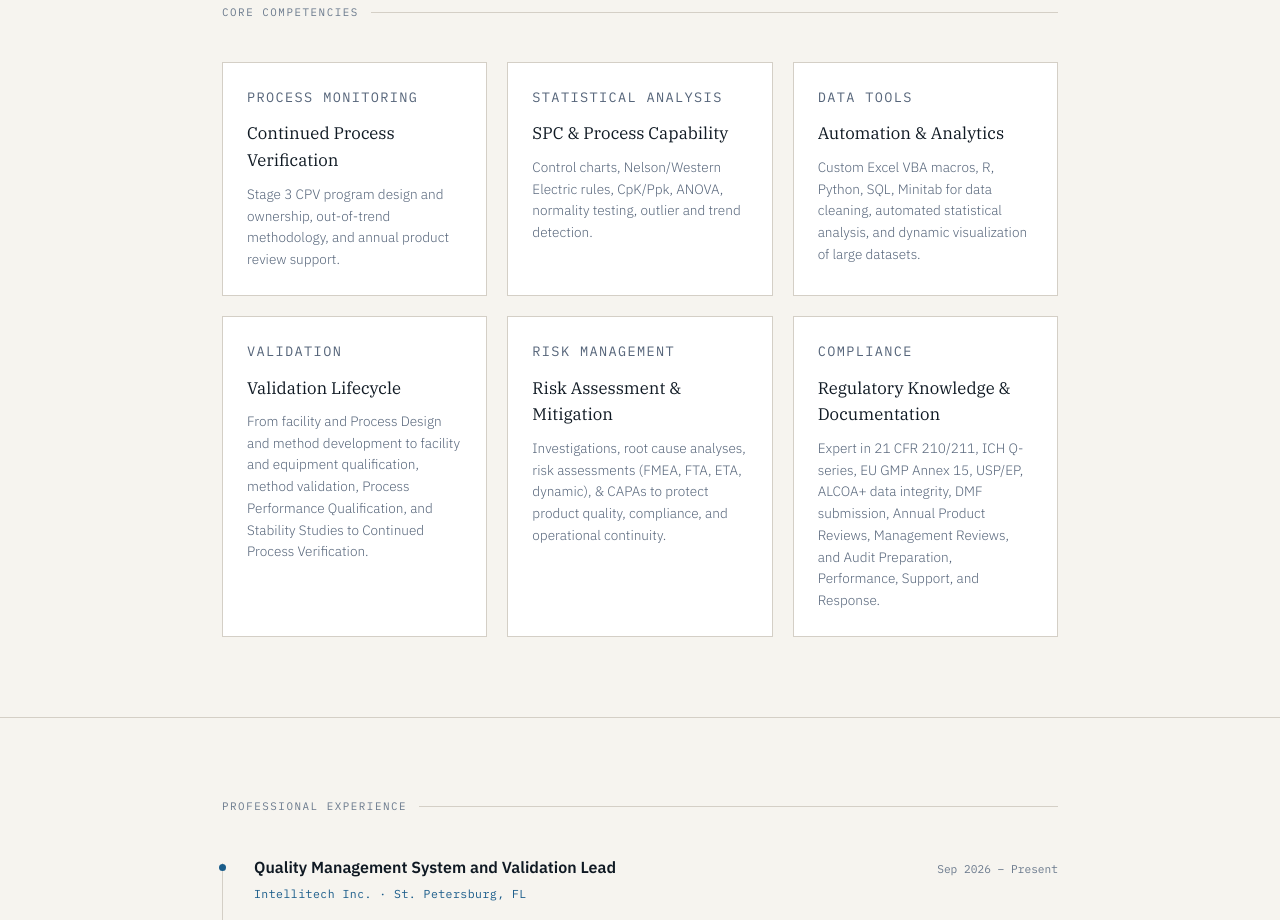
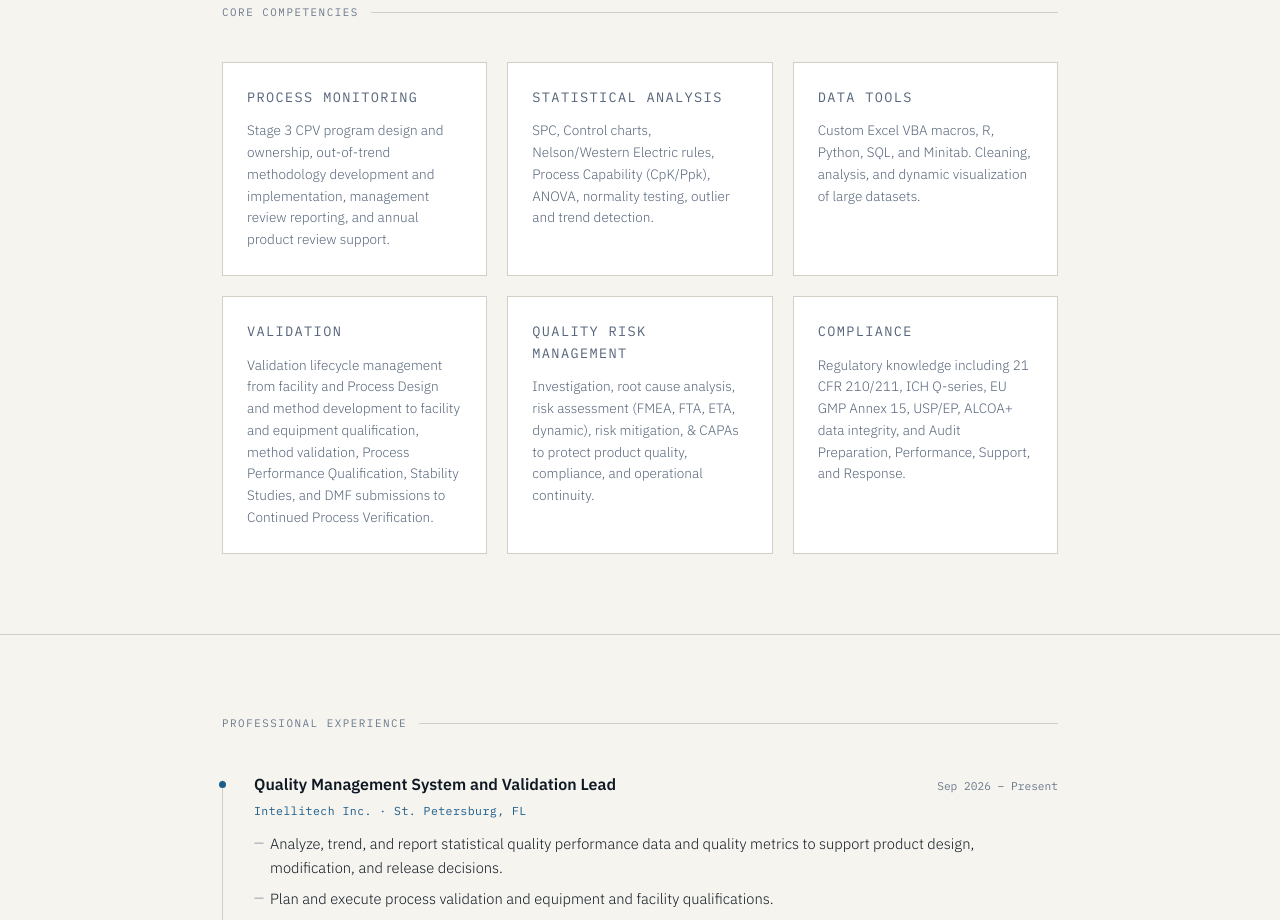
Before and after one commit to ChelseaRedding/ChelseaRedding.github.io, a plain HTML site: page index.html in a window 1280 px wide. Shown: the part 1680-2600 px from the top of the page. Drawn offline with Linux system fonts and the light colour scheme.

Commit message:
Update index.html

```diff
--- a/index.html
+++ b/index.html
@@ -210,39 +210,33 @@ footer p{font-family:var(--mono);font-size:.65rem;color:rgba(246,244,239,.5);let
 
         <div class="comp-card">
           <p class="comp-card-label">Process Monitoring</p>
-          <h3>Continued Process Verification</h3>
-          <p>Stage 3 CPV program design and ownership, out-of-trend methodology, and annual product review support.</p>
+          <p>Stage 3 CPV program design and ownership, out-of-trend methodology development and implementation, management review reporting, and annual product review support.</p>
         </div>
 
         <div class="comp-card">
           <p class="comp-card-label">Statistical Analysis</p>
-          <h3>SPC &amp; Process Capability</h3>
-          <p>Control charts, Nelson/Western Electric rules, CpK/Ppk, ANOVA, normality testing, outlier and trend detection.</p>
+          <p>SPC, Control charts, Nelson/Western Electric rules, Process Capability (CpK/Ppk), ANOVA, normality testing, outlier and trend detection.</p>
         </div>
 
         <div class="comp-card">
           <p class="comp-card-label">Data Tools</p>
-          <h3>Automation &amp; Analytics</h3>
-          <p>Custom Excel VBA macros, R, Python, SQL, Minitab for data cleaning, automated statistical analysis, and dynamic visualization of large datasets.</p>
+          <p>Custom Excel VBA macros, R, Python, SQL, and Minitab. Cleaning, analysis, and dynamic visualization of large datasets.</p>
         </div>
 
           <div class="comp-card">
           <p class="comp-card-label">Validation</p>
-          <h3>Validation Lifecycle</h3>
-          <p>From facility and Process Design and method development to facility and equipment qualification, method validation, Process Performance Qualification, and Stability Studies to Continued Process Verification.</p>
+          <p>Validation lifecycle management from facility and Process Design and method development to facility and equipment qualification, method validation, Process Performance Qualification, Stability Studies, and DMF submissions to Continued Process Verification.</p>
         </div>
 
         <div class="comp-card">
-          <p class="comp-card-label">Risk Management</p>
-          <h3>Risk Assessment &amp; Mitigation</h3>
-          <p>Investigations, root cause analyses, risk assessments (FMEA, FTA, ETA, dynamic), & CAPAs to protect product quality, compliance, and operational continuity.</p>
+          <p class="comp-card-label">Quality Risk Management</p>
+          <p>Investigation, root cause analysis, risk assessment (FMEA, FTA, ETA, dynamic), risk mitigation, & CAPAs to protect product quality, compliance, and operational continuity.</p>
         </div>
 
 
         <div class="comp-card">
           <p class="comp-card-label">Compliance</p>
-          <h3>Regulatory Knowledge &amp; Documentation</h3>
-          <p>Expert in 21 CFR 210/211, ICH Q-series, EU GMP Annex 15, USP/EP, ALCOA+ data integrity, DMF submission, Annual Product Reviews, Management Reviews, and Audit Preparation, Performance, Support, and Response.</p>
+          <p>Regulatory knowledge including 21 CFR 210/211, ICH Q-series, EU GMP Annex 15, USP/EP, ALCOA+ data integrity, and Audit Preparation, Performance, Support, and Response.</p>
         </div>
 
       </div>
```
